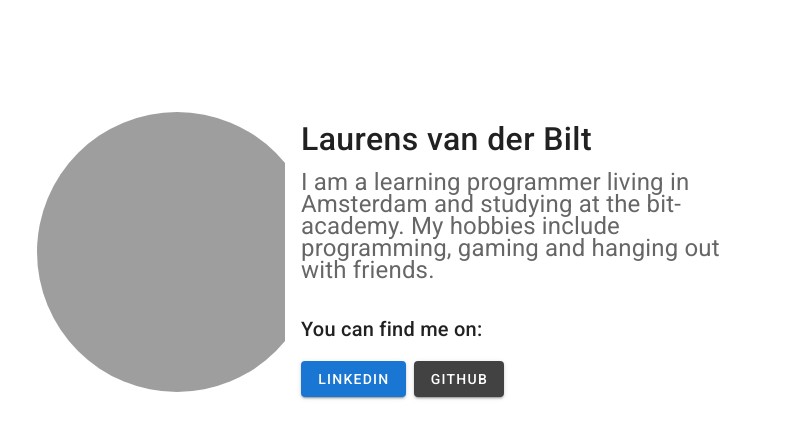
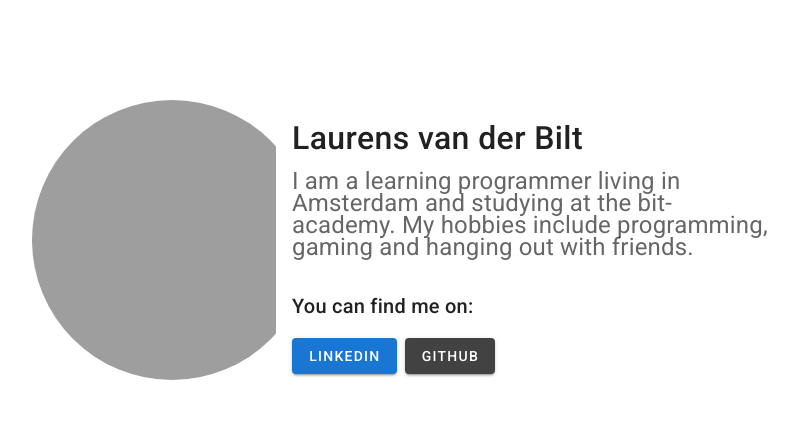
Before and after one commit to 2099492/My-Website, a Vue app: page /#/ in a window 1280 px wide. Shown: the top 438 px of the page, without its empty margins (251-1049 px from the left). Built offline with nearby package versions, Linux system fonts and the light colour scheme.

Commit message:
added no-gutter to v-row

```diff
--- a/src/components/HelloWorld.vue
+++ b/src/components/HelloWorld.vue
@@ -1,6 +1,6 @@
 <template>
   <div class="pa-10">
-    <v-row justify="center" align="center" class="mt-8">
+    <v-row justify="center" align="center" no-gutters class="mt-8">
       <v-col cols="12" lg="2" align="start" class="ma-10">
         <v-card flat>
           <v-avatar
```
